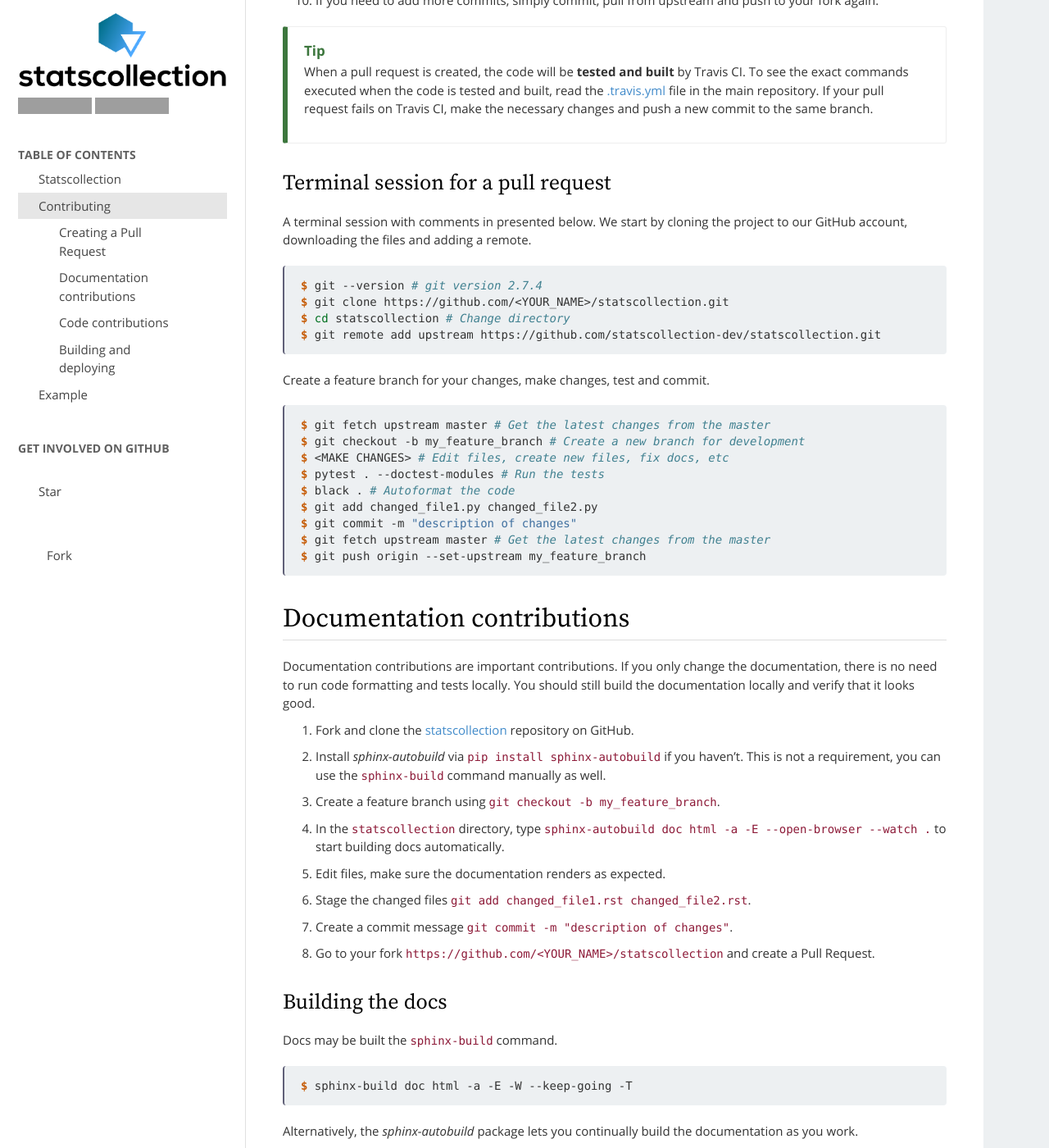
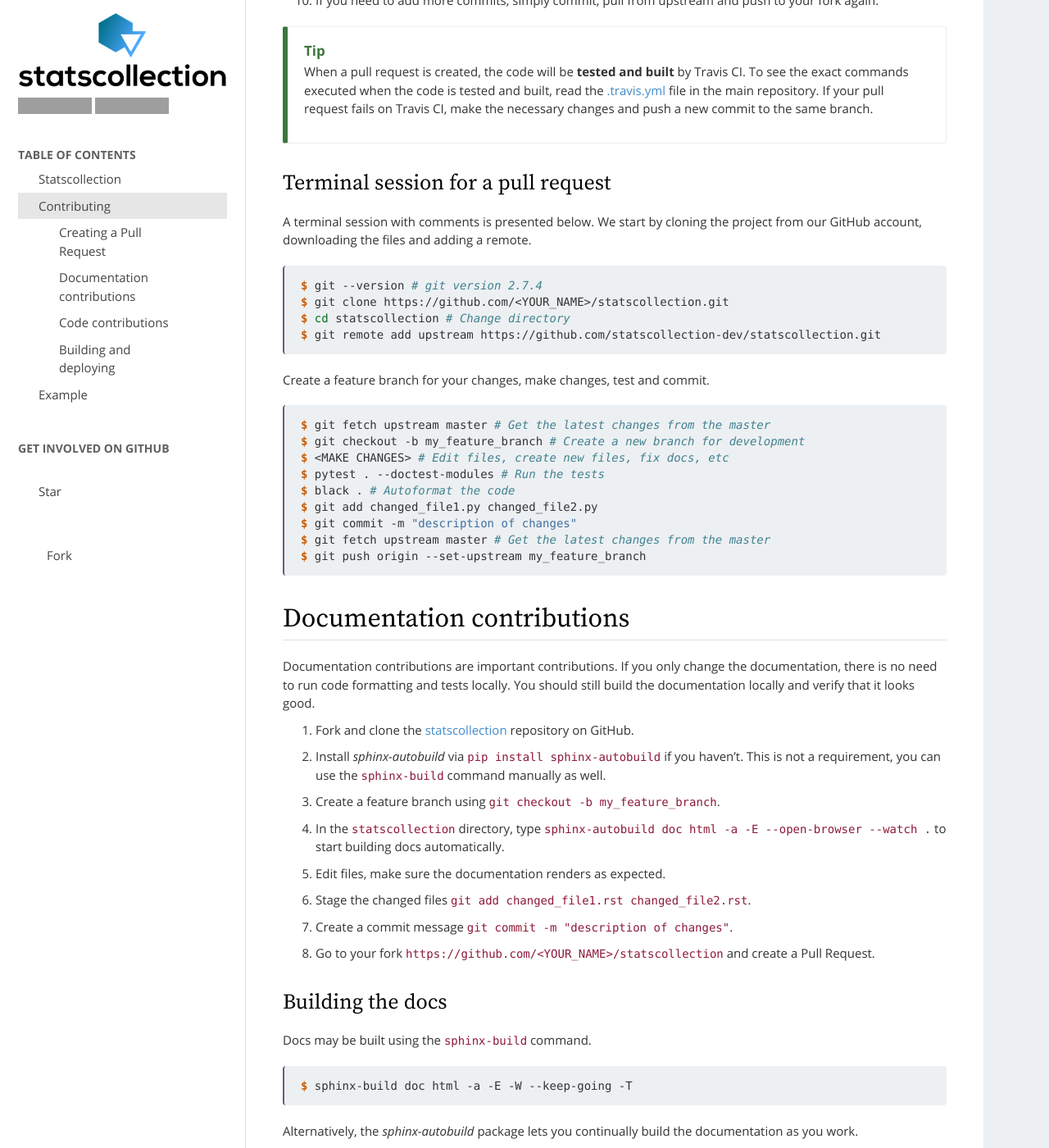
Before and after one commit to statscollection-dev/statscollection, a Sphinx documentation site: the page built from doc/contributing.rst, in a window 1280 px wide and 1400 px high, scrolled down 1360 px. Shown: the whole window at 82% size. Built offline with Sphinx 7.4.7, drawn with Linux system fonts in a browser that asks for light colours; pages that are not in the unit, such as notebooks, are missing from menus; some of the changed text lies outside the part shown; grey boxes are pictures that could not be loaded.

Commit message:
Corrected some minor spelling errors, and suggested some rewrites

```diff
--- a/doc/contributing.rst
+++ b/doc/contributing.rst
@@ -64,8 +64,8 @@
 Terminal session for a pull request
 ~~~~~~~~~~~~~~~~~~~~~~~~~~~~~~~~~~~
 
-A terminal session with comments in presented below.
-We start by cloning the project to our GitHub account, downloading the files and adding a remote.
+A terminal session with comments is presented below.
+We start by cloning the project from our GitHub account, downloading the files and adding a remote.
 
 .. code-block:: console
 
@@ -109,7 +109,7 @@
 Building the docs
 ~~~~~~~~~~~~~~~~~
 
-Docs may be built the ``sphinx-build`` command.
+Docs may be built using the ``sphinx-build`` command.
 
 .. code-block:: console
 
@@ -182,14 +182,14 @@
 
 
 
-Code ideas
-~~~~~~~~~~
+Code contribution ideas
+~~~~~~~~~~~~~~~~~~~~~~~
 
 Below is a list of routines that would be nice to see implemented.
 
 - Bootstrapping and resampling functions.
 - Online statistics.
-- Kernel density estimators.
+- Kernel density estimators (copy implementation from KDEpy).
 - Kernel regression.
 - Other nonparametric routines.
 - Statistical tests, such as exact Mann–Whitney U test.
--- a/doc/index.rst
+++ b/doc/index.rst
@@ -45,7 +45,7 @@
 - **Code contributions** - extending sub-packages or *creating your own sub-package*.
 
 Contributors may list their full name or GitHub username in the :ref:`contributors` section below.
-Contributors which provide high-quality content will be given membership to the `statscollection-dev <https://github.com/statscollection-dev>`_ GitHub organization.
+Contributors providing high-quality content will be given membership to the `statscollection-dev <https://github.com/statscollection-dev>`_ GitHub organization.
 The primarily goal of this package is to collect various statistical functionality into a single package.
 For more information, see the :ref:`contributing` page.
 
```
Also changed, not shown: other parts of doc/contributing.rst (+2 -2 lines).
